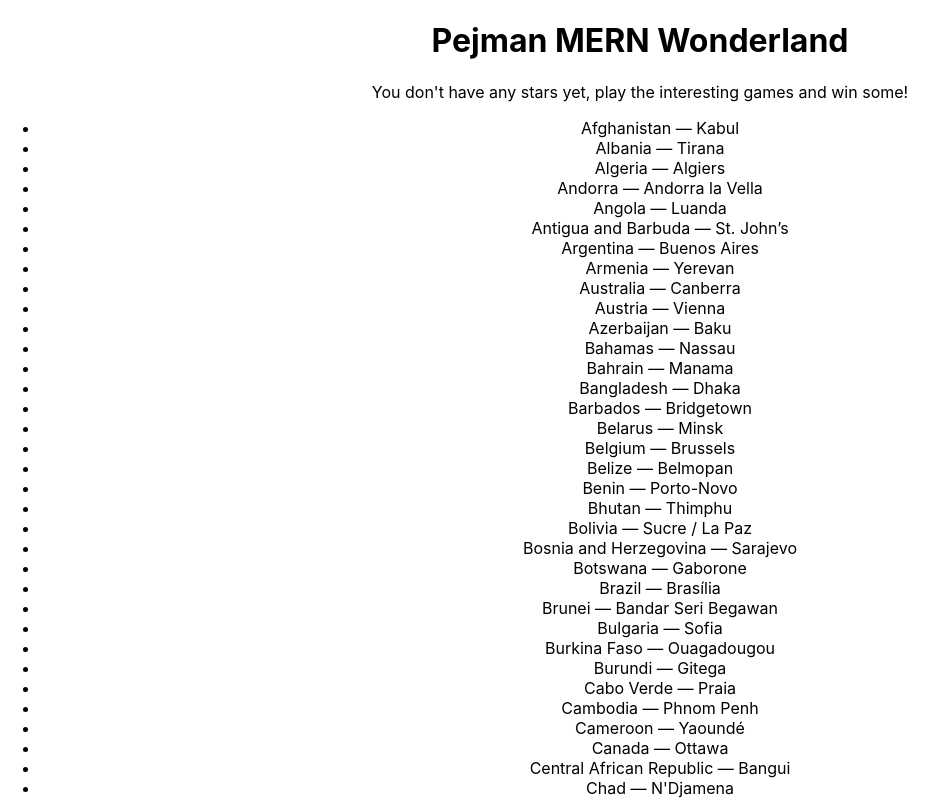
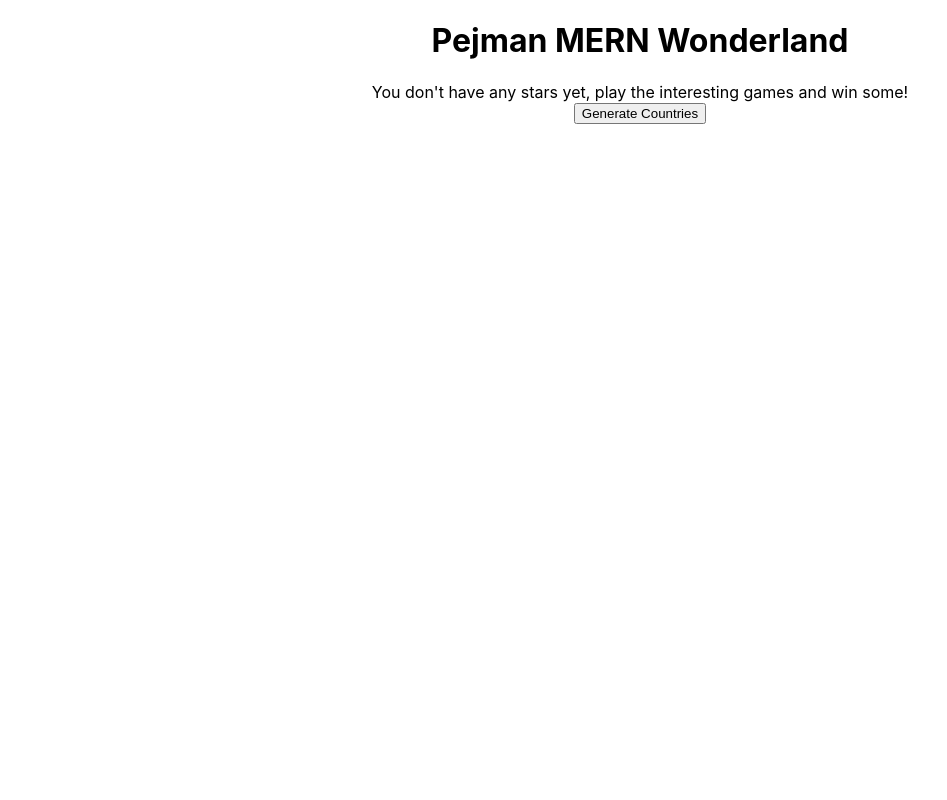
Before and after one commit to PejmanFSD/Pejman-MERN-Wonderland, a React (Create React App) app: page / in a window 1280 px wide. Both pictures are taken after a click on the button "Capitals". Shown: the top 800 px of the page, without its empty margins (0-947 px from the left). Built offline with nearby package versions, Linux system fonts and the light colour scheme.

Commit message:
Generating random countries
Random countries can be generated by a button.

```diff
--- a/src/Capitals/Capitals.jsx
+++ b/src/Capitals/Capitals.jsx
@@ -1,13 +1,24 @@
+import { useState } from "react";
 import countries from "./countries";
 
 export default function Capitals() {
+  const [allCountries, setAllCountries] = useState(countries);
+  const [chosenCountries, setChosenCountries] = useState([]);
+  const generateCountries = () => {
+    for (let i = 0; i < 20; i++) {
+      const randomIndex = Math.floor(Math.random() * allCountries.length);
+      setChosenCountries((currChosenCountries) => [
+        ...currChosenCountries,
+        allCountries[randomIndex].country,
+      ]);
+    }
+  };
   return (
-    <ul>
-      {countries.map((c, index) => (
-        <li key={index}>
-          {c.country} — {c.capital}
-        </li>
+    <div>
+      {chosenCountries.map((i) => (
+        <div>{i}</div>
       ))}
-    </ul>
+      <button onClick={() => generateCountries()}>Generate Countries</button>
+    </div>
   );
 }
```
